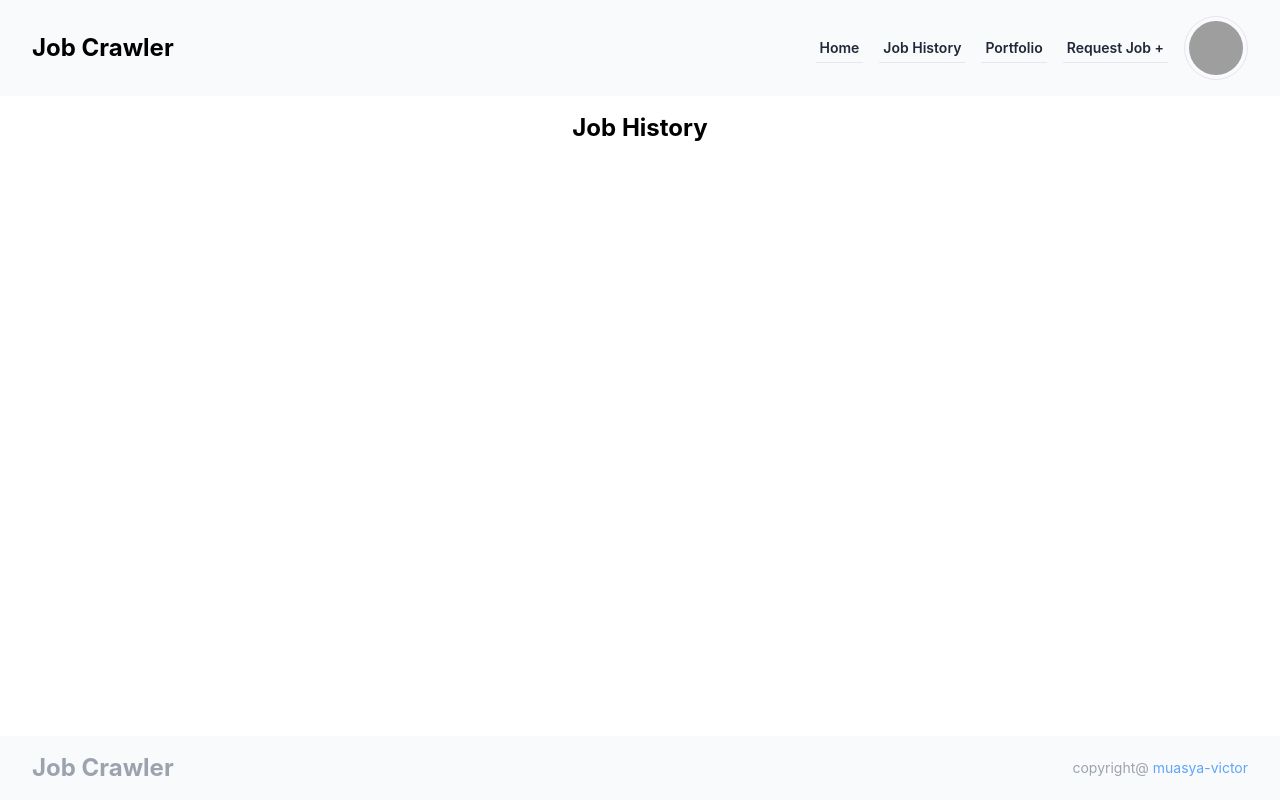
After one commit to tronvic/group-m-voting-app, a Django app: page /history in a window 1280 px wide. The commit adds this page. Run offline with Django 4.2, Linux system fonts and the light colour scheme; some libraries are stand-ins or nearby versions; grey boxes are pictures that could not be loaded.

Commit message:
- import layout Throughout

```diff
--- a/job_crawler_app/templates/home.html
+++ b/job_crawler_app/templates/home.html
@@ -101,7 +101,9 @@
     </div>
     {#  Mobile Nav Begin #}
     {#  Body slot  Begin#}
-    <div class="text-gray-500 text-sm text-center">Welcome to Job Crawler Development</div>
+    {% block content %}
+
+    {% endblock %}
     {#  Body slot  Begin#}
 </div>
 
@@ -148,9 +150,10 @@
     }
 
     let nav_links = [
-        {value: '', label: 'Job History'},
-        {value: '', label: 'Portfolio'},
-        {value: '', label: 'Request Job +'},
+        {value: '/', label: 'Home'},
+        {value: '/history', label: 'Job History'},
+        {value: '/portfolio', label: 'Portfolio'},
+        {value: '/job-request', label: 'Request Job +'},
     ]
 
     function displayLinks (){
@@ -161,6 +164,7 @@
             link.appendChild(text_node)
 
             link.classList = "p-1 border-b cursor-pointer hover:text-blue-400"
+            link.href = link_item.value
 
             for (let i = 0; i < navigation_bars.length ; i++){
                 navigation_bars[i].appendChild(link.cloneNode(true))
--- /dev/null
+++ b/job_crawler_app/templates/pages/job_history.html
@@ -0,0 +1,9 @@
+{% extends "home.html" %}
+
+{% block content %}
+  <div class="flex w-full justify-center">
+        <p class="text-2xl font-bold">
+            Job History
+        </p>
+    </div>
+{% endblock %}
--- a/job_crawler_app/urls.py
+++ b/job_crawler_app/urls.py
@@ -4,4 +4,7 @@ from . import views
 
 urlpatterns = [
     path("", views.index, name="index"),
+    path("history", views.jobHistoryView, name="history"),
+    path("portfolio", views.portfolioView, name="portfolio"),
+    path("job-request", views.requestJobView, name="request"),
 ]
--- a/job_crawler_app/views.py
+++ b/job_crawler_app/views.py
@@ -5,5 +5,15 @@ from django.template import loader
 
 # Create your views here.
 def index(request):
-    template = loader.get_template('home.html')
+    template = loader.get_template('pages/landing.html')
     return HttpResponse(template.render())
+
+def jobHistoryView(request):
+    template = loader.get_template('pages/job_history.html')
+    return HttpResponse(template.render())
+def portfolioView(request):
+    template = loader.get_template('pages/portfolio.html')
+    return HttpResponse(template.render())
+def requestJobView(request):
+    template = loader.get_template('pages/job_request.html')
+    return HttpResponse(template.render())
```
Also changed, not shown: job_crawler_app/templates/pages/job_request.html (added, +9 -0 lines), job_crawler_app/templates/pages/landing.html (added, +9 -0 lines), job_crawler_app/templates/pages/portfolio.html (added, +9 -0 lines).
